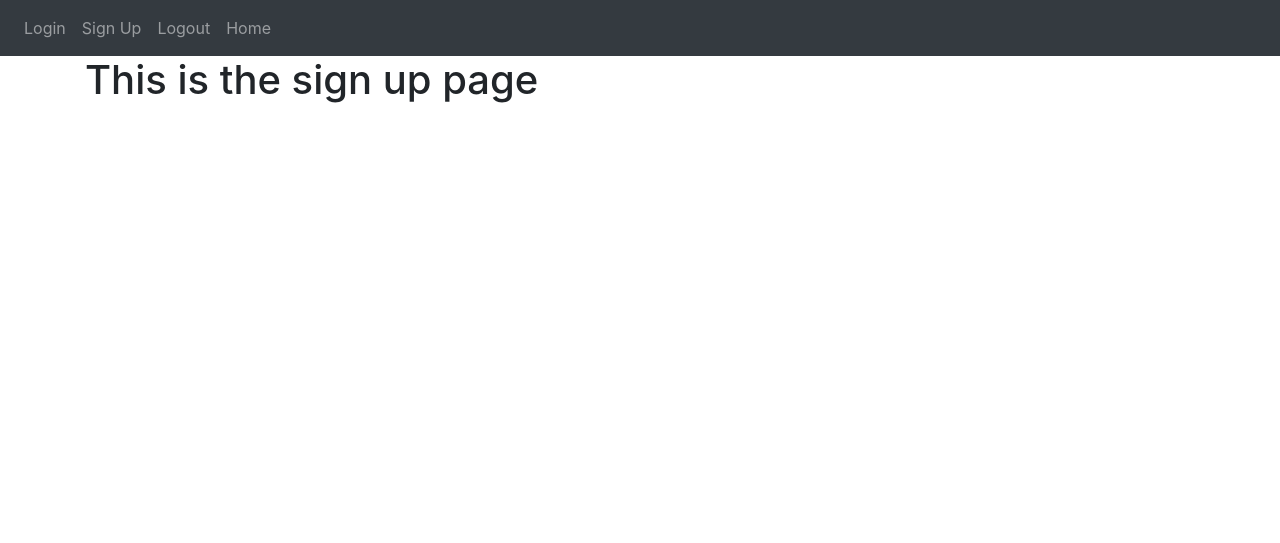
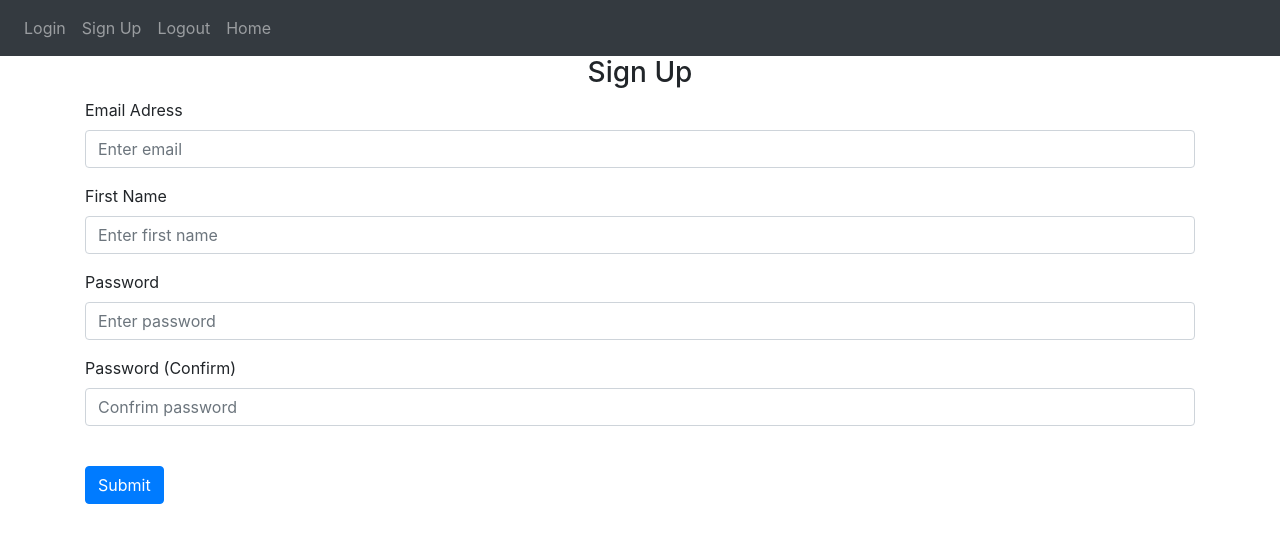
Before and after one commit to valdesreciof/Demo_Python_Website, a Flask app: page /sign-up in a window 1280 px wide. Shown: the top 543 px of the page. Run offline with Flask 3, Linux system fonts and the light colour scheme; some libraries are stand-ins or nearby versions.

Commit message:
Sign Up Frontend

```diff
--- a/website/auth.py
+++ b/website/auth.py
@@ -4,7 +4,7 @@
 
 @auth.route('/login')
 def login():
-    return render_template("login.html")
+    return render_template("login.html", boolean=True)
 
 @auth.route('/logout')
 def logout():
--- a/website/templates/base.html
+++ b/website/templates/base.html
@@ -1,5 +1,5 @@
 <!DOCTYPE html>
-<html>
+<html lang="en" data-bs-theme="dark">
     <head>
         <meta charset="utf-8" />
         <meta name="viewport" content="width=device-width, inital-scale=1"/>
--- a/website/templates/login.html
+++ b/website/templates/login.html
@@ -3,4 +3,9 @@
 
 {% block content %}
 <h1>This is the login page</h1>
+
+{% if boolean == True %}
+Yes it is true!
+{% endif %}
+
 {% endblock %}
--- a/website/templates/sign_up.html
+++ b/website/templates/sign_up.html
@@ -1,6 +1,49 @@
 {%extends "base.html"%}
 {% block title%}Sign Up{% endblock %}
-
 {% block content %}
-<h1>This is the sign up page</h1>
+<form method="Post">
+    <h3 align="center">Sign Up</h3>
+    <div class="form-group">
+        <label for="email">Email Adress</label>
+        <input
+            type="email"
+            class="form-control"
+            id="email"
+            name="email"
+            placeholder="Enter email"
+        />
+    </div>
+    <div class="form-group">
+        <label for="firstName">First Name</label>
+        <input
+            type="text"
+            class="form-control"
+            id="firstName"
+            name="firstName"
+            placeholder="Enter first name"
+        />
+    </div>
+    <div class="form-group">
+        <label for="password1">Password</label>
+        <input
+            type="password"
+            class="form-control"
+            id="password1"
+            name="password1"
+            placeholder="Enter password"
+        />
+    </div>
+    <div class="form-group">
+        <label for="password2">Password (Confirm)</label>
+        <input
+            type="password"
+            class="form-control"
+            id="password2"
+            name="password2"
+            placeholder="Confrim password"
+        />
+    </div>
+    <br />
+    <button type="submit" class="btn btn-primary">Submit</button>
+</form>
 {% endblock %}
```
